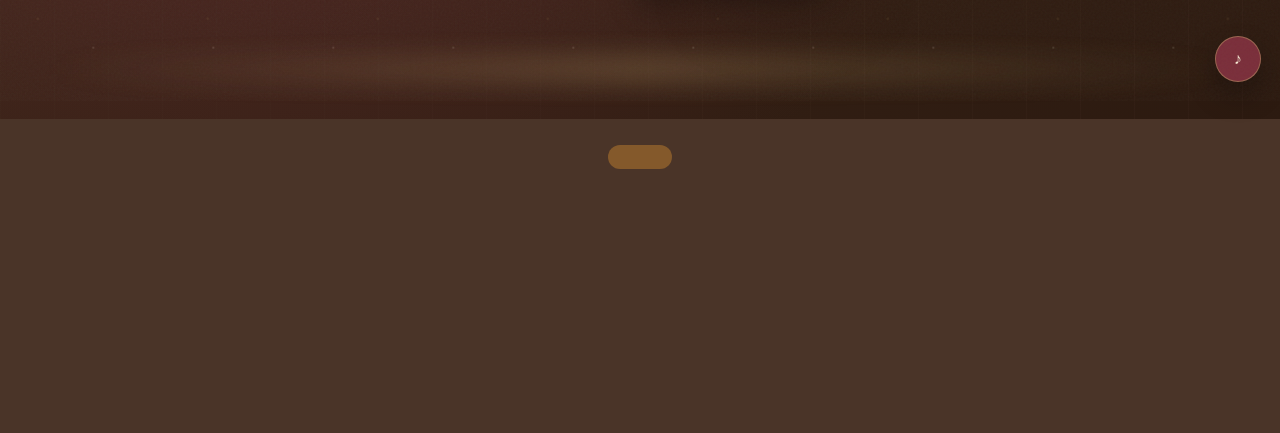
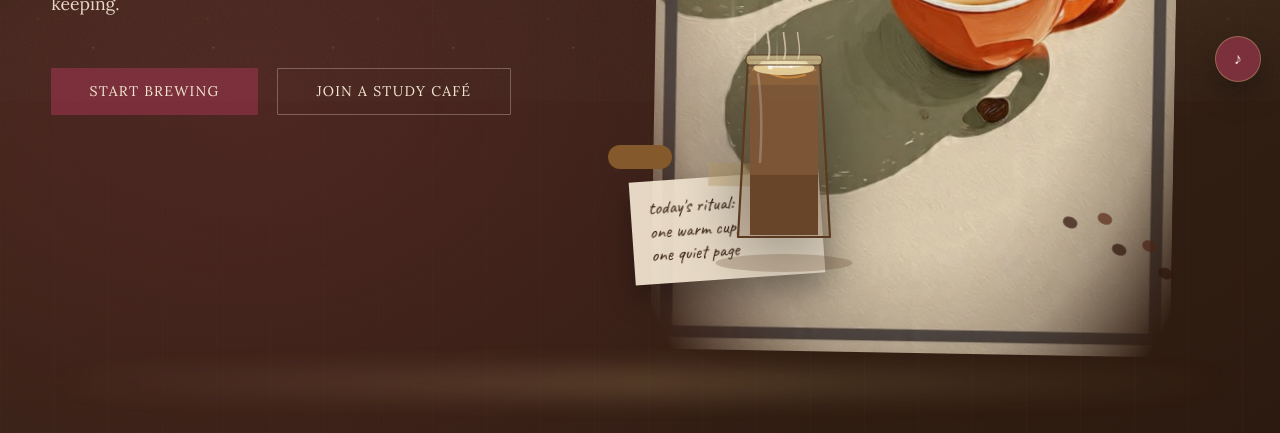
Before and after one commit to SELENA1405/Brew-Focus, a plain HTML site: page index.html in a window 1280 px wide. Shown: the part 699-1132 px from the top of the page. Before the commit the page ends 818 px from the top, so only its background shows below. Drawn offline with nearby package versions, Linux system fonts and the light colour scheme; a web font is replaced by a local one.

Commit message:
Fix image source path for desk art

```diff
--- a/index.html
+++ b/index.html
@@ -35,7 +35,7 @@
       </div>
     </div>
     <div class="desk-scene" aria-hidden="true">
-      <img class="desk-art" src="assets/Images/cafe-desk-reference.jpeg" alt="">
+      <img class="desk-art" src="assets/image/cafe-desk-reference.jpeg" alt="">
       <div class="desk-note">today's ritual:<br>one warm cup,<br>one quiet page</div>
       <div class="bean-trail"></div>
       <div class="hero-cup" id="hero-cup"></div>
```
